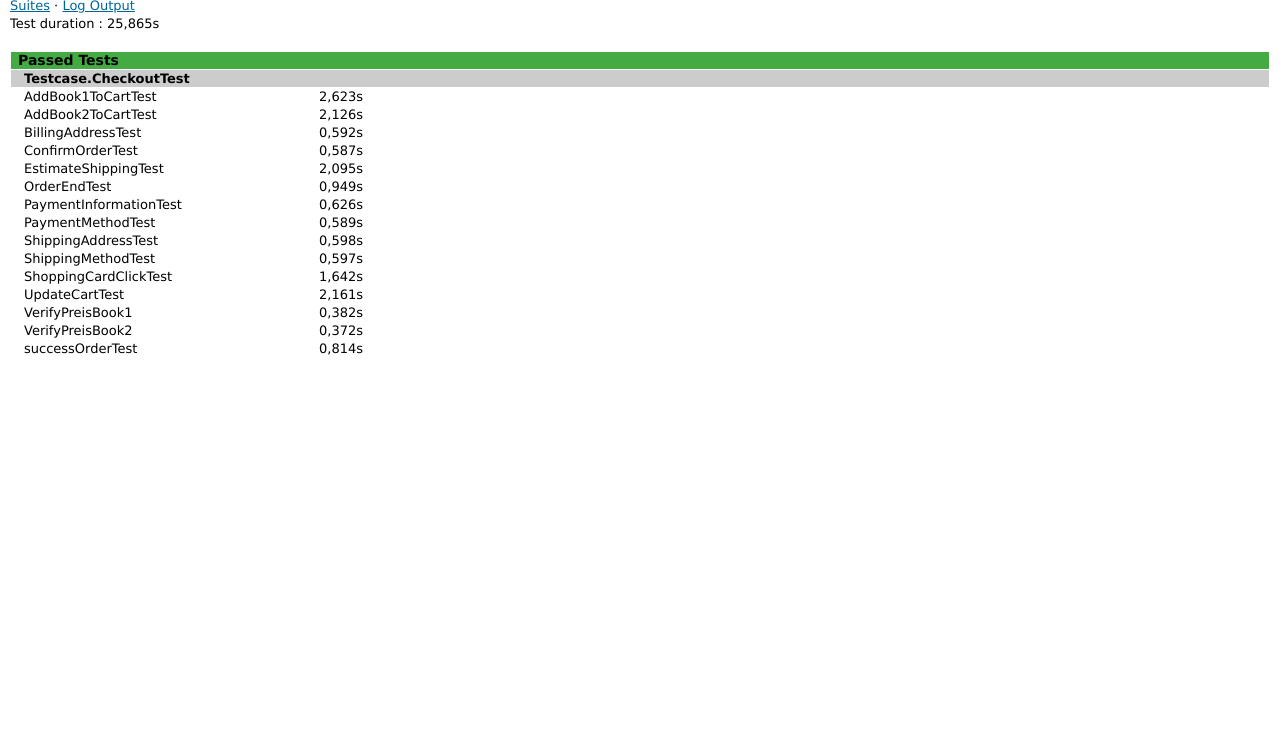
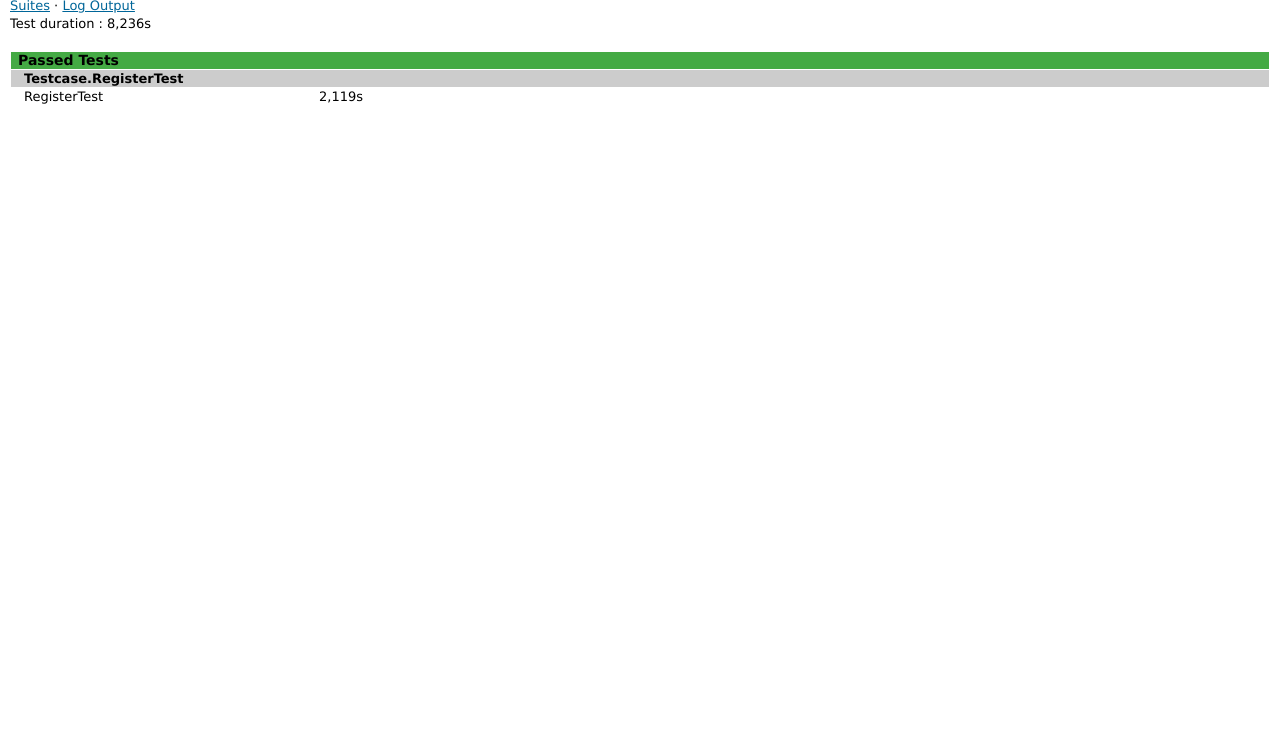
Before and after one commit to habdullahNelta/EinarbeitungsProjekt, a plain HTML site: page test-output/html/suite0_test0_results.html in a window 1280 px wide. Shown: the part 57-800 px from the top of the page. Drawn offline with Linux system fonts and the light colour scheme.

```diff
--- a/pom.xml
+++ b/pom.xml
@@ -119,6 +119,12 @@
         <artifactId>junit-vintage-engine</artifactId>
         <version>5.7.0</version>
     </dependency>
+    <dependency>
+        <groupId>org.testng</groupId>
+        <artifactId>testng</artifactId>
+        <version>7.4.0</version>
+        <scope>compile</scope>
+    </dependency>
 </dependencies>
 
 
--- a/test-output/html/suite0_test0_results.html
+++ b/test-output/html/suite0_test0_results.html
@@ -12,7 +12,7 @@
 <body>
 <div id="meta">
 Generated by <a href="http://www.testng.org" target="_blank">TestNG</a> with <a href="https://github.com/testng-team/reportng" target="_blank">ReportNG</a>
-at 00:50 MEZ on Donnerstag 09 Dezember 2021
+at 14:47 MEZ on Donnerstag 09 Dezember 2021
     <br/><span
     id="systemInfo">Hasan Abdullah@LAPTOP-OVVQL70O&nbsp;/&nbsp;Java 17.0.1 (Oracle Corporation)&nbsp;/&nbsp;Windows 10 10.0 (amd64)</span>
 </div>
@@ -24,7 +24,7 @@ at 00:50 MEZ on Donnerstag 09 Dezember 2021
 </p>
 
 <p>Test duration
-    : 25,865s</p>
+    : 8,236s</p>
 
 
 
@@ -34,224 +34,14 @@ at 00:50 MEZ on Donnerstag 09 Dezember 2021
             <th colspan="3" class="header passed">Passed Tests</th>
         </tr>
             <tr>
-                <td class="group" colspan="3">Testcase.CheckoutTest</td>
+                <td class="group" colspan="3">Testcase.RegisterTest</td>
             </tr>
     <tr>
         <td class="method">
-                AddBook1ToCartTest
+                RegisterTest
         </td>
         <td class="duration">
-            2,623s
-        </td>
-        <td class="result">
-            <!-- Display the dependencies for skipped test methods -->
-
-
-            <!-- Show logger output for the test -->
-
-        </td>
-    </tr>
-    <tr>
-        <td class="method">
-                AddBook2ToCartTest
-        </td>
-        <td class="duration">
-            2,126s
-        </td>
-        <td class="result">
-            <!-- Display the dependencies for skipped test methods -->
-
-
-            <!-- Show logger output for the test -->
-
-        </td>
-    </tr>
-    <tr>
-        <td class="method">
-                BillingAddressTest
-        </td>
-        <td class="duration">
-            0,592s
-        </td>
-        <td class="result">
-            <!-- Display the dependencies for skipped test methods -->
-
-
-            <!-- Show logger output for the test -->
-
-        </td>
-    </tr>
-    <tr>
-        <td class="method">
-                ConfirmOrderTest
-        </td>
-        <td class="duration">
-            0,587s
-        </td>
-        <td class="result">
-            <!-- Display the dependencies for skipped test methods -->
-
-
-            <!-- Show logger output for the test -->
-
-        </td>
-    </tr>
-    <tr>
-        <td class="method">
-                EstimateShippingTest
-        </td>
-        <td class="duration">
-            2,095s
-        </td>
-        <td class="result">
-            <!-- Display the dependencies for skipped test methods -->
-
-
-            <!-- Show logger output for the test -->
-
-        </td>
-    </tr>
-    <tr>
-        <td class="method">
-                OrderEndTest
-        </td>
-        <td class="duration">
-            0,949s
-        </td>
-        <td class="result">
-            <!-- Display the dependencies for skipped test methods -->
-
-
-            <!-- Show logger output for the test -->
-
-        </td>
-    </tr>
-    <tr>
-        <td class="method">
-                PaymentInformationTest
-        </td>
-        <td class="duration">
-            0,626s
-        </td>
-        <td class="result">
-            <!-- Display the dependencies for skipped test methods -->
-
-
-            <!-- Show logger output for the test -->
-
-        </td>
-    </tr>
-    <tr>
-        <td class="method">
-                PaymentMethodTest
-        </td>
-        <td class="duration">
-            0,589s
-        </td>
-        <td class="result">
-            <!-- Display the dependencies for skipped test methods -->
-
-
-            <!-- Show logger output for the test -->
-
-        </td>
-    </tr>
-    <tr>
-        <td class="method">
-                ShippingAddressTest
-        </td>
-        <td class="duration">
-            0,598s
-        </td>
-        <td class="result">
-            <!-- Display the dependencies for skipped test methods -->
-
-
-            <!-- Show logger output for the test -->
-
-        </td>
-    </tr>
-    <tr>
-        <td class="method">
-                ShippingMethodTest
-        </td>
-        <td class="duration">
-            0,597s
-        </td>
-        <td class="result">
-            <!-- Display the dependencies for skipped test methods -->
-
-
-            <!-- Show logger output for the test -->
-
-        </td>
-    </tr>
-    <tr>
-        <td class="method">
-                ShoppingCardClickTest
-        </td>
-        <td class="duration">
-            1,642s
-        </td>
-        <td class="result">
-            <!-- Display the dependencies for skipped test methods -->
-
-
-            <!-- Show logger output for the test -->
-
-        </td>
-    </tr>
-    <tr>
-        <td class="method">
-                UpdateCartTest
-        </td>
-        <td class="duration">
-            2,161s
-        </td>
-        <td class="result">
-            <!-- Display the dependencies for skipped test methods -->
-
-
-            <!-- Show logger output for the test -->
-
-        </td>
-    </tr>
-    <tr>
-        <td class="method">
-                VerifyPreisBook1
-        </td>
-        <td class="duration">
-            0,382s
-        </td>
-        <td class="result">
-            <!-- Display the dependencies for skipped test methods -->
-
-
-            <!-- Show logger output for the test -->
-
-        </td>
-    </tr>
-    <tr>
-        <td class="method">
-                VerifyPreisBook2
-        </td>
-        <td class="duration">
-            0,372s
-        </td>
-        <td class="result">
-            <!-- Display the dependencies for skipped test methods -->
-
-
-            <!-- Show logger output for the test -->
-
-        </td>
-    </tr>
-    <tr>
-        <td class="method">
-                successOrderTest
-        </td>
-        <td class="duration">
-            0,814s
+            2,119s
         </td>
         <td class="result">
             <!-- Display the dependencies for skipped test methods -->
```
Also changed, not shown: test-output/html/index.html (+4 -4 lines), test-output/xml/Testcase.TestPlan_results.xml (+49 -49 lines), 15 other files.
